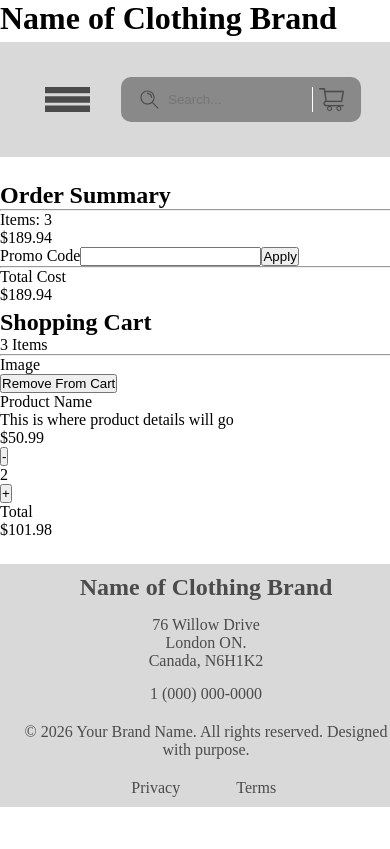
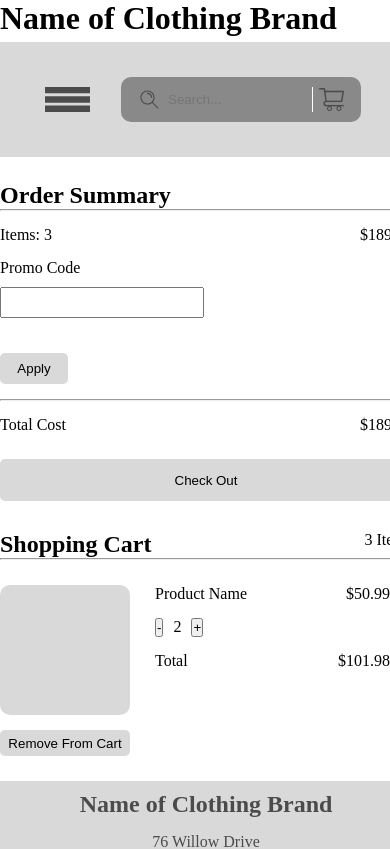
Before and after one commit to cunderhill17/ecommerce-react-app, a React (Vite) app in the folder e-commerce-clothing/: page /shoppingcart in a window 390 px wide. Shown: the top 849 px of the page. Built offline with nearby package versions, Linux system fonts and the light colour scheme.

Commit message:
Create Shopping Cart Styling Mobile
This commit creates the styling for the Shopping Cart page at mobile

```diff
--- /dev/null
+++ b/e-commerce-clothing/src/ShoppingCart.css
@@ -0,0 +1,102 @@
+.orderSummary {
+
+    .orderSubTotal {
+        display: flex;
+        flex-direction: row;
+        justify-content: space-between;
+        margin-top: 15px;
+    }
+
+    .orderPromo {
+        display: flex;
+        flex-direction: column;
+        gap: 10px;
+        margin-top: 15px;
+        margin-bottom: 15px;
+
+        input {
+            width: 204px;
+            height: 31px;
+        }
+
+        button {
+            width: 68px;
+            height: 31px;
+        }
+    }
+
+    .orderTotal {
+        display: flex;
+        flex-direction: row;
+        justify-content: space-between;
+        margin-top: 15px;
+    }
+
+    button {
+        width: 100%;
+        height: 42px;
+        border: none;
+        border-radius: 5px;
+        background-color: #D9D9D9;
+        margin-top: 25px;
+        cursor: pointer;
+    }
+}
+
+.shoppingCartItems {
+    margin-top: 25px;
+
+    .shoppingCartTitle {
+        display: flex;
+        flex-direction: row;
+        justify-content: space-between;
+    }
+}
+
+.cartItem {
+    display: flex;
+    flex-direction: row;
+    gap: 25px;
+    margin-top: 25px;
+
+    .cartImage {
+        display: flex;
+        flex-direction: column;
+        gap: 15px;
+
+        .itemImage {
+            width: 130px;
+            height: 130px;
+            border-radius: 10px;
+            background-color: #D9D9D9;
+        }
+
+        button {
+            width: 130px;
+            height: 26px;
+            border: none;
+            border-radius: 5px;
+            cursor: pointer;
+            background-color: #D9D9D9;
+        }
+    }
+
+    .cartItemDetails {
+        width: 235px;
+        display: flex;
+        flex-direction: column;
+        gap: 15px;
+
+        .itemName, .itemTotal {
+            display: flex;
+            flex-direction: row;
+            justify-content: space-between;
+        }
+
+        .itemQuantity {
+            display: flex;
+            flex-direction: row;
+            gap: 10px;
+        }
+    }
+}
--- a/e-commerce-clothing/src/ShoppingCart.jsx
+++ b/e-commerce-clothing/src/ShoppingCart.jsx
@@ -1,21 +1,20 @@
 import './global/grid.css'
+import './ShoppingCart.css'
 
 
 function CartItem() {
     return (
         <div className='cartItem'>
             <div className='cartImage'>
-                <div>Image</div>
+                <div className='itemImage'></div>
                 <button>Remove From Cart</button>
             </div>
 
             <div className='cartItemDetails'>
                 <div className='itemName'>
                     <p>Product Name</p>
-                    <p>This is where product details will go</p>
+                    <p>$50.99</p>
                 </div>
-
-                <p className='itemCost'>$50.99</p>
 
                 <div className='itemQuantity'>
                     <button>-</button>
@@ -55,12 +54,13 @@ export default function ShoppingCart() {
                         <p>Total Cost</p>
                         <p>$189.94</p>
                     </div>
+                    <button>Check Out</button>
                 </section>
 
-                <section className='col-span-full'>
-                    <div>
-                    <h2>Shopping Cart</h2>
-                    <p>3 Items</p>
+                <section className='shoppingCartItems col-span-full'>
+                    <div className='shoppingCartTitle'>
+                        <h2>Shopping Cart</h2>
+                        <p>3 Items</p>
                     </div>
                     <hr />
 
```
